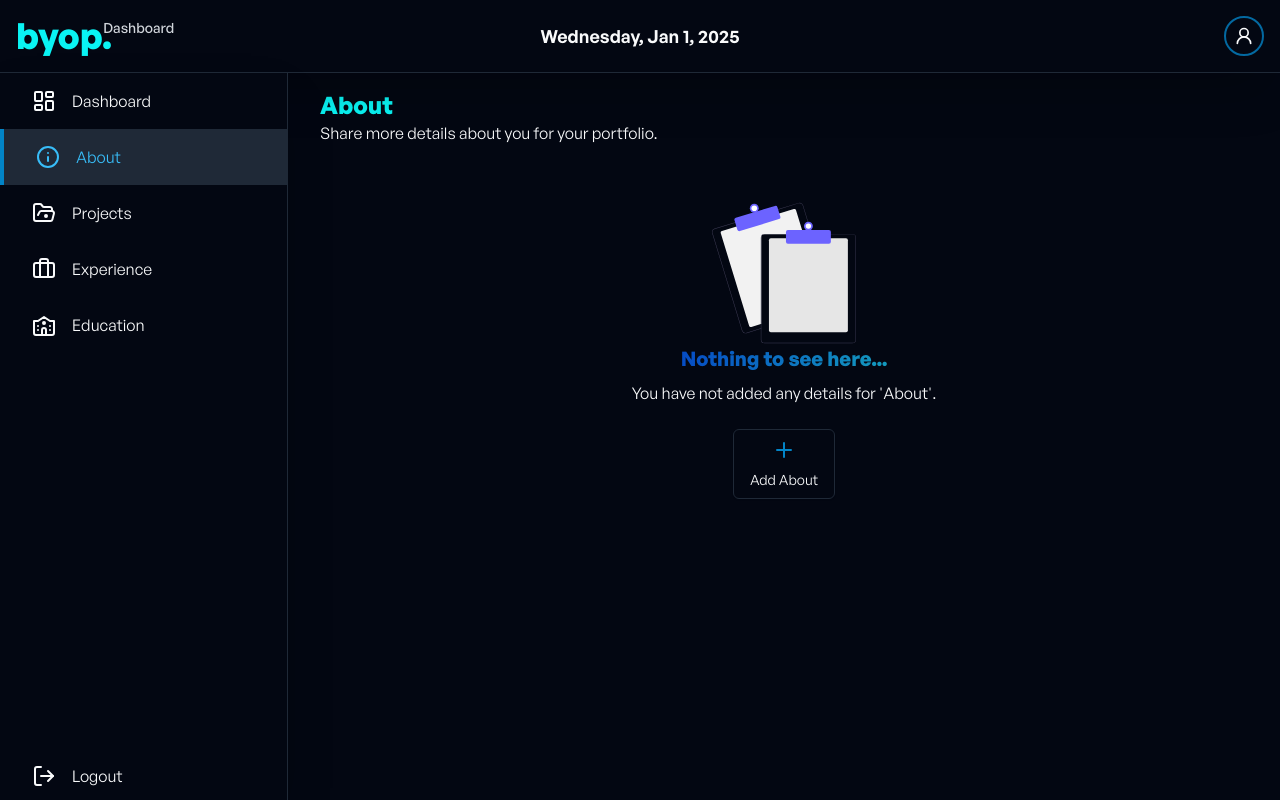
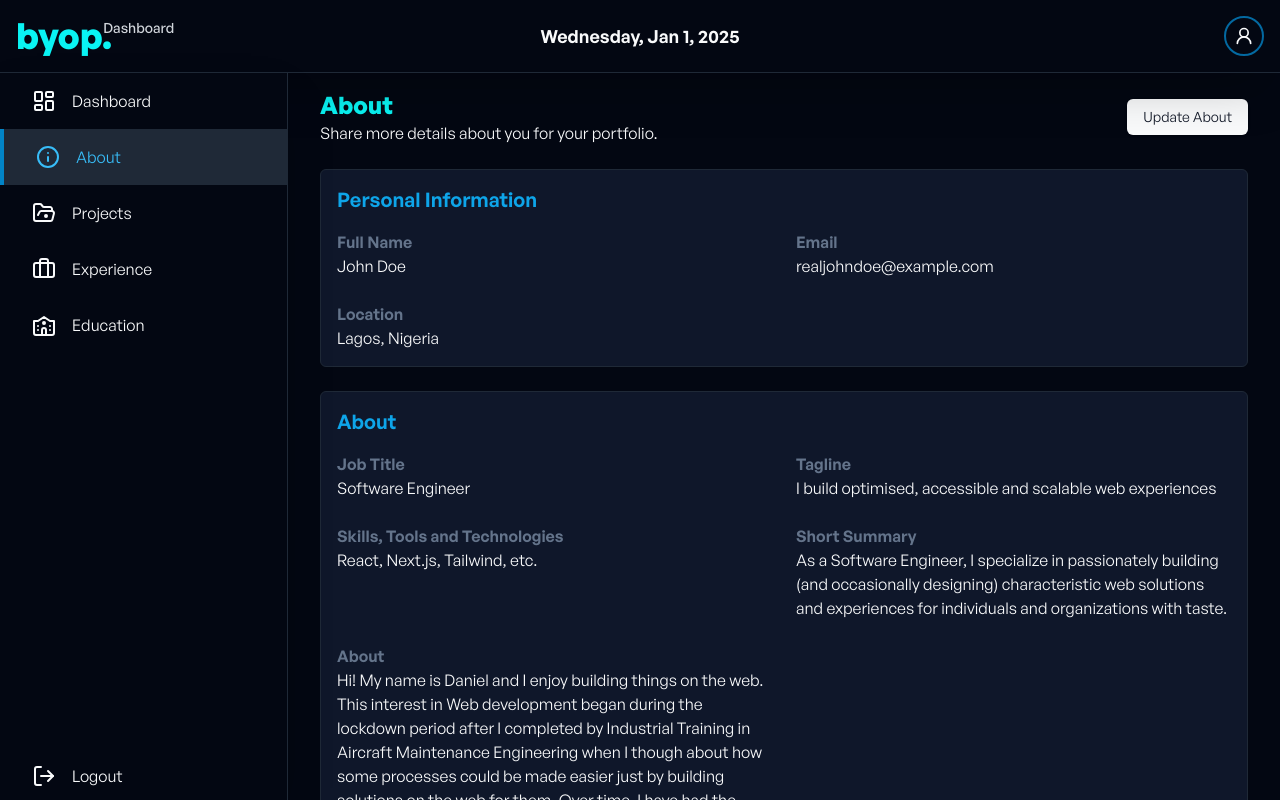
Before and after one commit to Daniel-Ezekiel/byop, a Next.js app: page /1/about in a window 1280 px wide. Shown: the top 800 px of the page. Built offline with nearby package versions, Linux system fonts and the light colour scheme.

Commit message:
feat: built UI for about page when data is available to be displayed

```diff
--- a/src/app/[authUser]/about/page.tsx
+++ b/src/app/[authUser]/about/page.tsx
@@ -1,3 +1,4 @@
+import InfoCard from "@/app/_components/dashboard/InfoCard";
 import Template from "@/app/_components/dashboard/Template";
 import MainLayout from "@/app/_layouts/MainLayout";
 
@@ -8,8 +9,48 @@ function page() {
         title='About'
         tagline='Share more details about you for your portfolio.'
         formInstructions='Fill out the form below to add more details for your portfolio.'
-        hasInfo={false}
-      ></Template>
+        hasInfo={true}
+      >
+        <div className='p-4 bg-slate-900 rounded-md border'>
+          <h2 className='mb-4 font-[family-name:var(--font-general-sans-semibold)] text-sky-500 text-xl'>
+            Personal Information
+          </h2>
+          <div className='grid grid-cols-[repeat(auto-fill,_minmax(18.75rem,_1fr))] gap-6'>
+            <InfoCard cardTitle='Full Name' cardContent='John Doe' />
+            <InfoCard cardTitle='Email' cardContent='realjohndoe@example.com' />
+            <InfoCard cardTitle='Location' cardContent='Lagos, Nigeria' />
+          </div>
+        </div>
+
+        <div className='p-4 bg-slate-900 rounded-md border'>
+          <h2 className='mb-4 font-[family-name:var(--font-general-sans-semibold)] text-sky-500 text-xl'>
+            About
+          </h2>
+          <div className='grid grid-cols-[repeat(auto-fill,_minmax(18.75rem,_1fr))] gap-6'>
+            <InfoCard cardTitle='Job Title' cardContent='Software Engineer' />
+            <InfoCard
+              cardTitle='Tagline'
+              cardContent='I build optimised, accessible and scalable web experiences'
+            />
+            <InfoCard
+              cardTitle='Skills, Tools and Technologies'
+              cardContent='React, Next.js, Tailwind, etc.'
+            />
+            <InfoCard
+              cardTitle='Short Summary'
+              cardContent='As a Software Engineer, I specialize in passionately building (and occasionally designing) characteristic web solutions and experiences for individuals and organizations with taste.'
+            />
+            <InfoCard
+              cardTitle='About'
+              cardContent={`
+                Hi! My name is Daniel and I enjoy building things on the web. This interest in Web development began during the lockdown period after I completed by Industrial Training in Aircraft Maintenance Engineering when I though about how some processes could be made easier just by building solutions on the web for them.
+                Over time, I have had the privilege of working on multiple projects, through which the skills I have acquired and my solution-oriented personality are used to deliver efficient, accessible, creative solutions and experiences to one and all.
+                I have a Bachelor's degree in Mechanical Engineering and for my final thesis, I completed a published research paper during my undergraduate program titled 'Geometrical Attenuation of Shockwaves using rigid obstacle matrices'.
+                Outside my regular developer routine, I enjoy listening to music, gaming or reading about space and technology.`}
+            />
+          </div>
+        </div>
+      </Template>
     </MainLayout>
   );
 }
--- a/src/app/_components/dashboard/InfoCard.tsx
+++ b/src/app/_components/dashboard/InfoCard.tsx
@@ -2,11 +2,11 @@ import { InfoCardTypes } from "@/app/_types";
 
 function InfoCard({ cardTitle, cardContent }: InfoCardTypes) {
   return (
-    <div className='flex flex-col items-center justify-center min-h-40 bg-slate-900 rounded-md p-4'>
-      <h3 className='font-[family-name:var(--font-general-sans-semibold)] text-sky-500 text-lg'>
+    <div className='flex flex-col'>
+      <h3 className='font-[family-name:var(--font-general-sans-semibold)] text-slate-500'>
         {cardTitle}
       </h3>
-      <p className='text-xl'>{cardContent}</p>
+      <p>{cardContent}</p>
     </div>
   );
 }
--- a/src/app/_components/dashboard/Template.tsx
+++ b/src/app/_components/dashboard/Template.tsx
@@ -27,7 +27,7 @@ function Template({
 
   return (
     <section className='w-full py-4 flex flex-col gap-6'>
-      <div className='w-full flex gap-8 items-center justify-between'>
+      <div className='w-full flex gap-6 items-center justify-between'>
         <div>
           <h1 className='text-2xl font-[family-name:var(--font-general-sans-bold)] bg-gradient-linear-100 bg-clip-text text-transparent'>
             {title}
```
